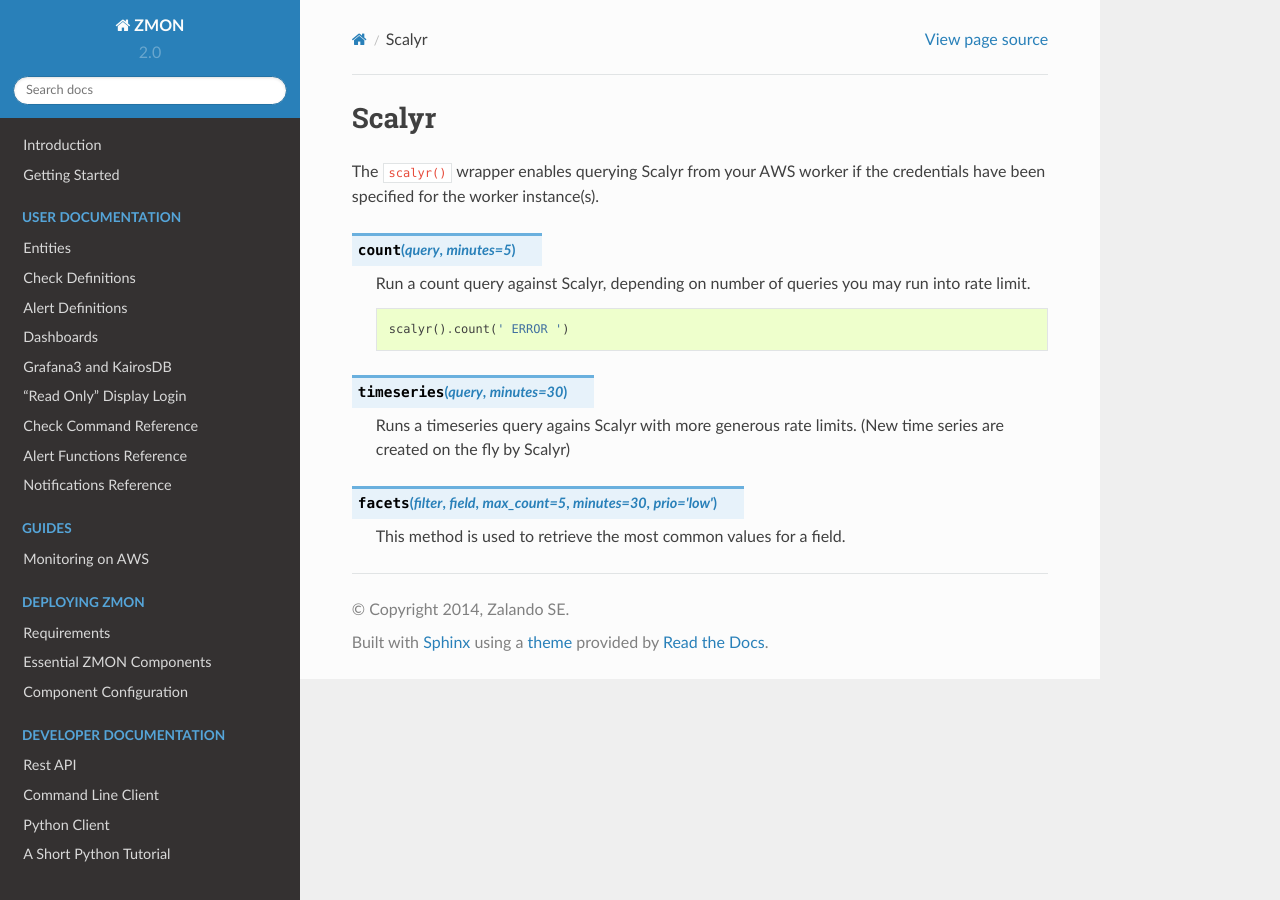
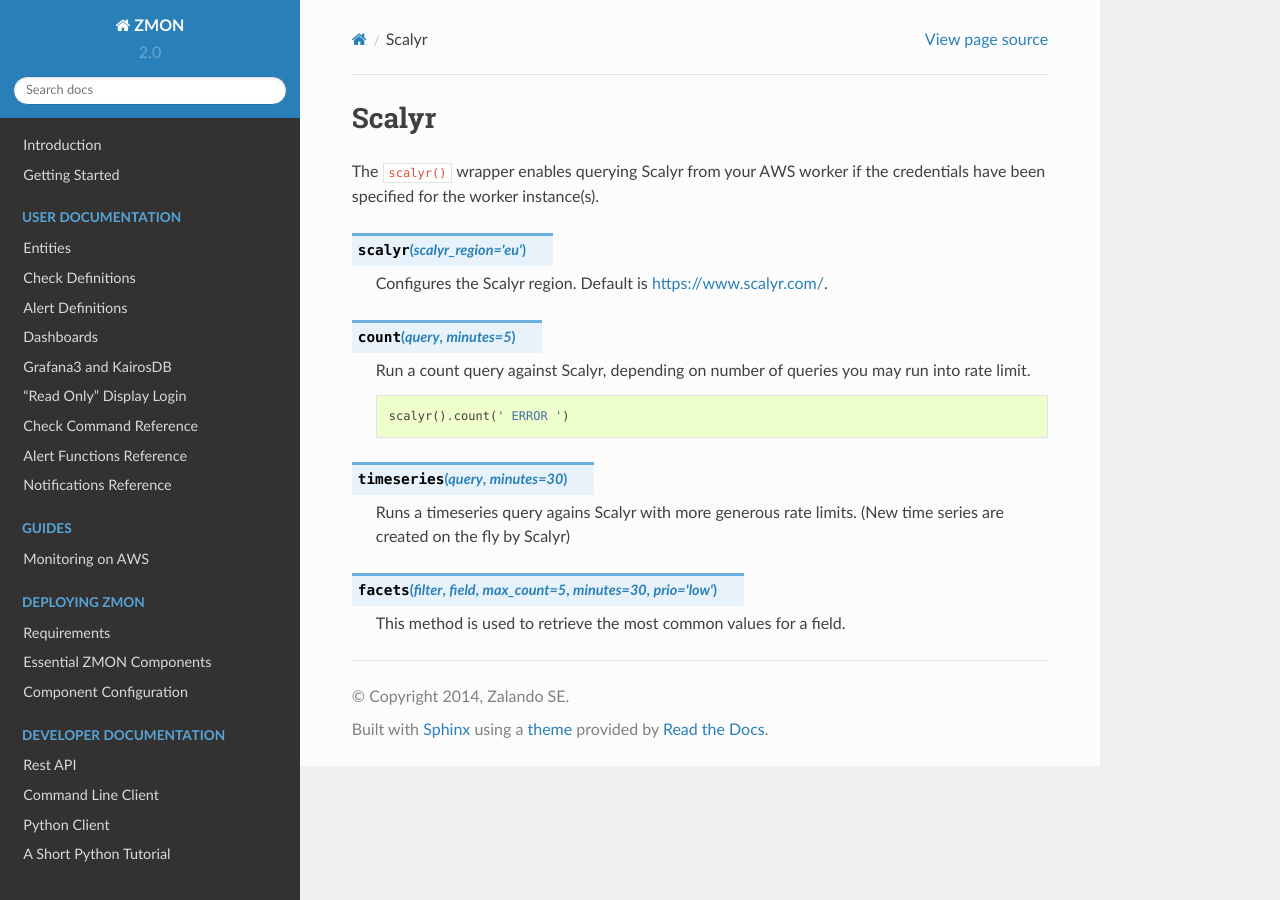
Before and after one commit to zalando-zmon/zmon-docs, a Sphinx documentation site: the page built from docs/user/check-ref/scalyr_wrapper.rst, in a window 1280 px wide. Built offline with Sphinx 7.4.7 and the Read the Docs theme 2.0.0, drawn with Linux system fonts in a browser that asks for light colours.

Commit message:
Add Scalyr region
Extending documentation by making the Scalyr region configurable ``scalyr(scalyr_region=None)``

Please do not merge.

```diff
--- a/docs/user/check-ref/scalyr_wrapper.rst
+++ b/docs/user/check-ref/scalyr_wrapper.rst
@@ -2,6 +2,11 @@
 ------
 
 The ``scalyr()`` wrapper enables querying Scalyr from your AWS worker if the credentials have been specified for the worker instance(s).
+
+.. py:method:: scalyr(scalyr_region='eu')
+
+    Configures the Scalyr region. Default is https://www.scalyr.com/.
+
 
 .. py:method:: count(query, minutes=5)
 
```
